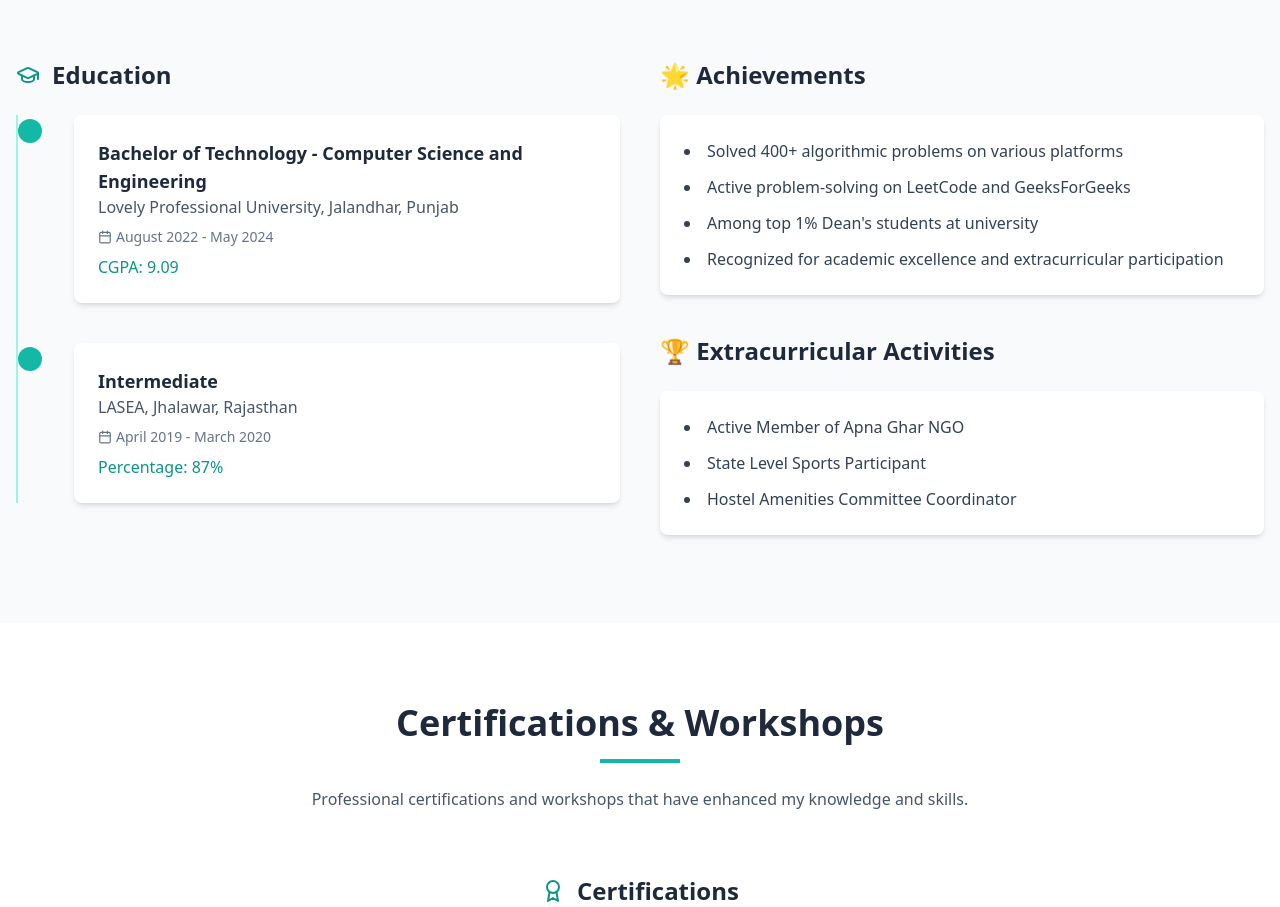
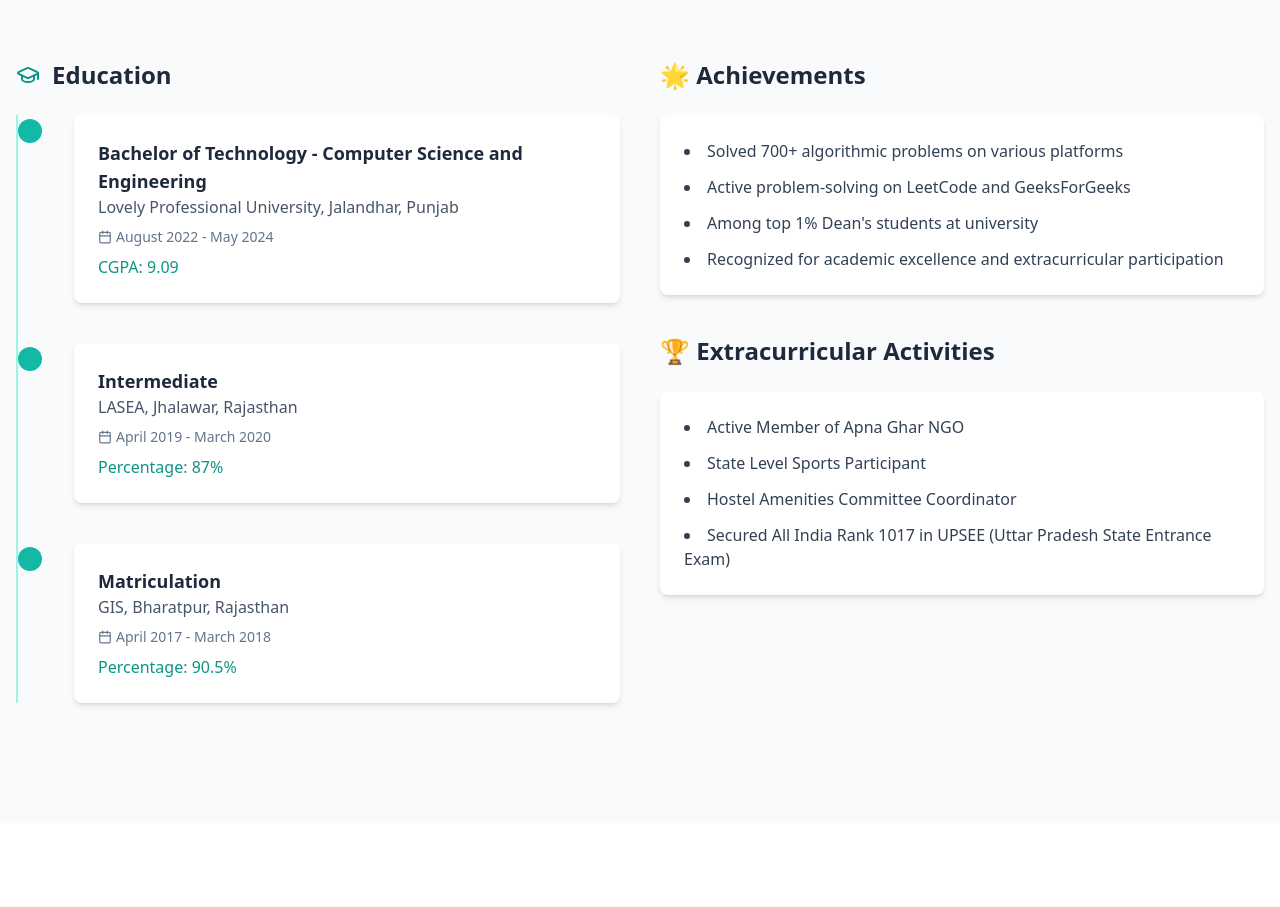
Before and after one commit to saurabhchaudhary05/portf, a React (Vite) app: page / in a window 1280 px wide. Shown: the part 4060-4967 px from the top of the page. Built offline with nearby package versions, Linux system fonts and the light colour scheme.

Commit message:
Update Education.tsx

```diff
--- a/src/components/Education.tsx
+++ b/src/components/Education.tsx
@@ -17,10 +17,17 @@ const Education = () => {
       period: "April 2019 - March 2020",
       grade: "Percentage: 87%",
     },
+    {
+      degree: "Matriculation",
+      institution: "GIS",
+      location: "Bharatpur, Rajasthan",
+      period: "April 2017 - March 2018",
+      grade: "Percentage: 90.5%",
+    },
   ];
 
   const achievements = [
-    "Solved 400+ algorithmic problems on various platforms",
+    "Solved 700+ algorithmic problems on various platforms",
     "Active problem-solving on LeetCode and GeeksForGeeks",
     "Among top 1% Dean's students at university",
     "Recognized for academic excellence and extracurricular participation",
@@ -30,6 +37,7 @@ const Education = () => {
     "Active Member of Apna Ghar NGO",
     "State Level Sports Participant",
     "Hostel Amenities Committee Coordinator",
+    "Secured All India Rank 1017 in UPSEE (Uttar Pradesh State Entrance Exam)",
   ];
 
   return (
```
